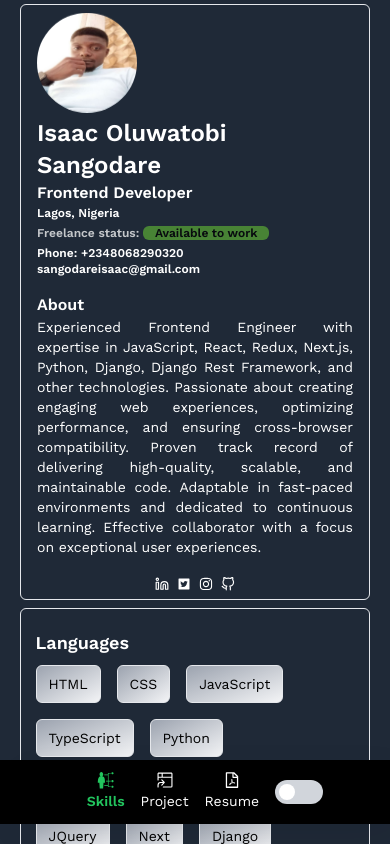
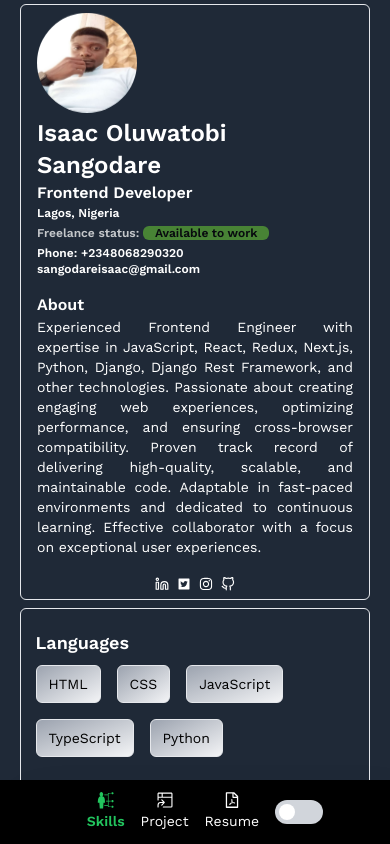
Before and after one commit to 92isaac/isaac, a React (Vite) app: page / in a window 390 px wide. Built offline with nearby package versions, Linux system fonts and the light colour scheme; a web font is replaced by a local one.

Commit message:
mobile screen footer socials

```diff
--- a/src/layout/SharedLayout.tsx
+++ b/src/layout/SharedLayout.tsx
@@ -20,15 +20,16 @@ const SharedLayout = () => {
           <div className="md:mx-0 md:border rounded-md">
             <Navbar />
           </div>
-          <main className=" md:mx-0 mb-10 md:h-[83vh] overflow-y-scroll my-2 border rounded-md">
+          <main className=" md:mx-0 md:mb-10 md:h-[83vh] overflow-y-scroll my-2 border rounded-md">
             <Outlet />
           </main>
-          <div className="w-full h-10 fixed md:bottom-0 bottom-11 md:border rounded-md md:w-8/12 z-50 shadow-2xl">
+
+          <div className="w-full h-10 fixed md:bottom-0 bottom-6 md:border rounded-md md:w-8/12 z-50 shadow-2xl">
             <Footer />
             <MobileFooter />
           </div>
         </div>
-        <div className="md:hidden">
+        <div className="md:hidden mb-16">
         <ul className="flex justify-center items-center gap-2 text-sm lg:text-sm">
           <li>
             <Link to="https://www.linkedin.com/in/isaac-sangodare-744765148/">
```
